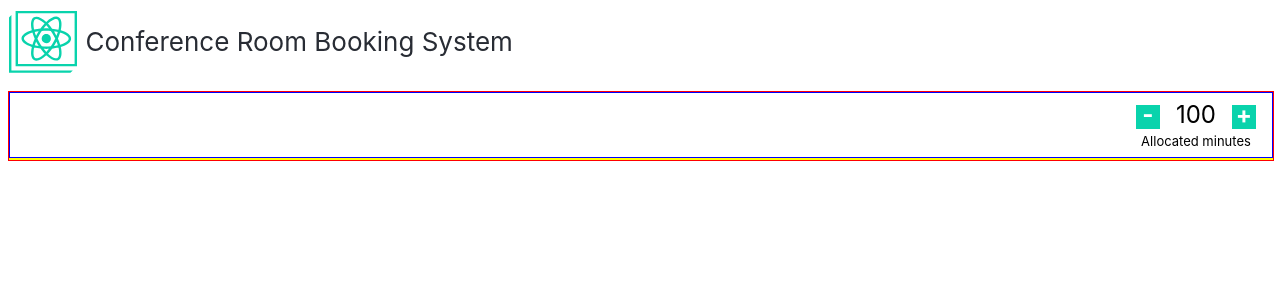
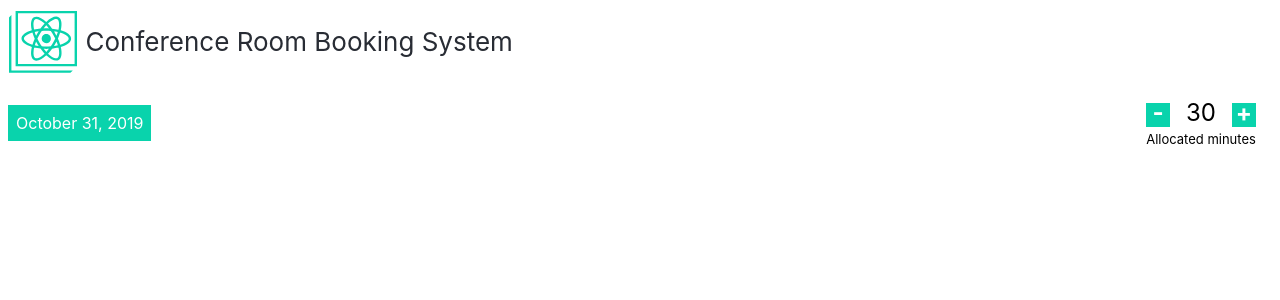
Before and after one commit to nadirlaskar/conference-room-booking, a React (Create React App) app: page / in a window 1280 px wide. Shown: the top 300 px of the page. Built offline with nearby package versions, Linux system fonts and the light colour scheme.

Commit message:
added calender component

```diff
--- a/src/components/Booking.css
+++ b/src/components/Booking.css
@@ -1,6 +1,6 @@
 .Booking-main {
     position: relative;
-    border: 1px solid red;
+    border: 0px solid red;
     width: 100%;
     height: 100%;
 }
@@ -8,17 +8,23 @@
 .Booking-header {
     display: flex;
     position: relative;
-    border: 1px solid blue;
+    border: 0px solid blue;
 }
 
 .Booking-content {
     align-self: right;
     position: relative;
-    border: 1px solid yellow;
+    border: 0px solid yellow;
 }
 
 .Booking-counter {
     display: flex;
     justify-content: flex-end;
-    width: 100%;
 }
+
+.Booking-date {
+    display: flex;
+    justify-content: left;
+    align-items: center;
+    flex-grow: 1;
+}
--- a/src/components/Booking.js
+++ b/src/components/Booking.js
@@ -1,13 +1,19 @@
-import React from 'react';
-import './Booking.css';
-import Counter from './Counter';
+import React, {useState} from "react";
+import "./Booking.css";
+import Counter from "./Counter";
+import Calender from './Calender';
 
-function Header() {
+function Booking() {
+  let [date, setDate] = useState(new Date());
+  let [allocatedDuration, setAllocatedDuration] = useState(30);
   return (
     <div className="Booking-main">
       <div className="Booking-header">
+        <div className="Booking-date">
+          <Calender value={date} onDateSelected={(date)=>setDate(date)} />
+        </div>
         <div className="Booking-counter">
-            <Counter count={"100"} desc={"Allocated minutes"}/>
+          <Counter count={allocatedDuration} desc={"Allocated minutes"} onChange={(count)=>setAllocatedDuration(count)} />
         </div>
       </div>
       <div className="Booking-content"></div>
@@ -15,4 +21,4 @@ function Header() {
   );
 }
 
-export default Header;
+export default Booking;
--- /dev/null
+++ b/src/components/Calender.css
@@ -0,0 +1,47 @@
+.Calender-main {
+    background: #09d3ac;
+    color: white;
+    padding: 8px;
+    text-align: center;
+    cursor: pointer;
+    user-select: none;
+}
+
+.Calender-main:active {
+    color: #09d3ac;
+    background: white;
+}
+
+.react-datepicker.Calender-popup {
+    border-color: #09d3ac;
+}
+
+.Calender-popup .react-datepicker__header,
+.Calender-popup .react-datepicker__today-button {
+    background: white;
+    border-color: transparent;
+}
+
+.Calender-popup .react-datepicker__today-button {
+    background-color: #09d3ac;
+    color: white
+}
+
+.react-datepicker.Calender-popup .react-datepicker__triangle,
+.react-datepicker.Calender-popup .react-datepicker__triangle::before {
+    border-bottom-color: #09d3ac!important;
+}
+
+.react-datepicker.Calender-popup .react-datepicker__navigation--previous:hover {
+    border-right-color: #09d3ac;
+    outline: none;
+}
+
+.react-datepicker.Calender-popup .react-datepicker__navigation--next:hover {
+    border-left-color: #09d3ac;
+    outline: none;
+}
+
+.react-datepicker.Calender-popup .react-datepicker__day.react-datepicker__day--selected {
+    background-color: #09d3ac
+}
--- /dev/null
+++ b/src/components/Calender.js
@@ -0,0 +1,33 @@
+import React from 'react';
+import './Calender.css';
+
+import DatePicker from "react-datepicker";
+import "react-datepicker/dist/react-datepicker.css";
+
+const CustomInput = React.forwardRef((props,ref) => {
+  return (
+     <div  className="Calender-main" onClick={props.onClick} ref={ref}>
+       {props.value || props.placeholder}
+     </div>
+  )
+
+})
+
+function Calender({minDate=new Date(), value, onDateSelected}){
+  return(
+    <div className="Calender-wrapper">
+       <DatePicker
+        title={"Book for"}
+        calendarClassName={"Calender-popup"}
+        minDate={minDate}
+        selected={value}
+        onChange={onDateSelected}
+        dateFormat="MMMM d, yyyy"
+        todayButton="Today"
+        customInput={<CustomInput/>}
+      />
+    </div>
+  );
+}
+
+export default Calender;
--- a/src/components/Counter.js
+++ b/src/components/Counter.js
@@ -1,13 +1,14 @@
 import React from 'react';
 import './Counter.css';
 
-function Counter({count, desc}){
+function Counter({count, desc, onChange}){
   return(
     <div className="Counter-wrapper">
-      <div className="Counter-box Counter-button">-</div>
+      <div className="Counter-box Counter-button" onClick={()=>onChange(count-1)}>-</div>
       <div className="Counter-box">{count}</div>
-      <div className="Counter-box Counter-button">+</div>
+      <div className="Counter-box Counter-button" onClick={()=>onChange(count+1)}>+</div>
       <div className="Counter-desc">{desc}</div>
+
     </div>
   );
 }
```
Also changed, not shown: 1 other file (tests, documents, lock files or other folders). Lines whose indentation alone changed are shown as unchanged.
